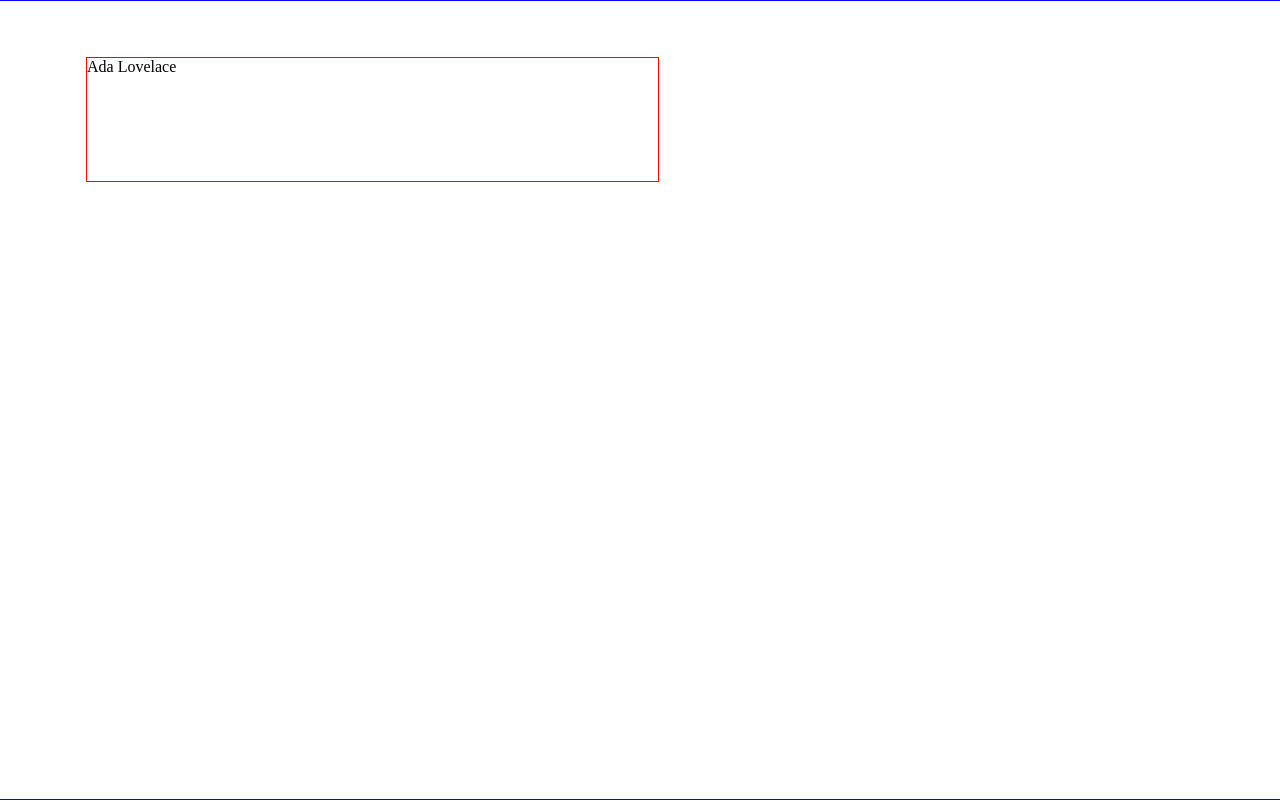
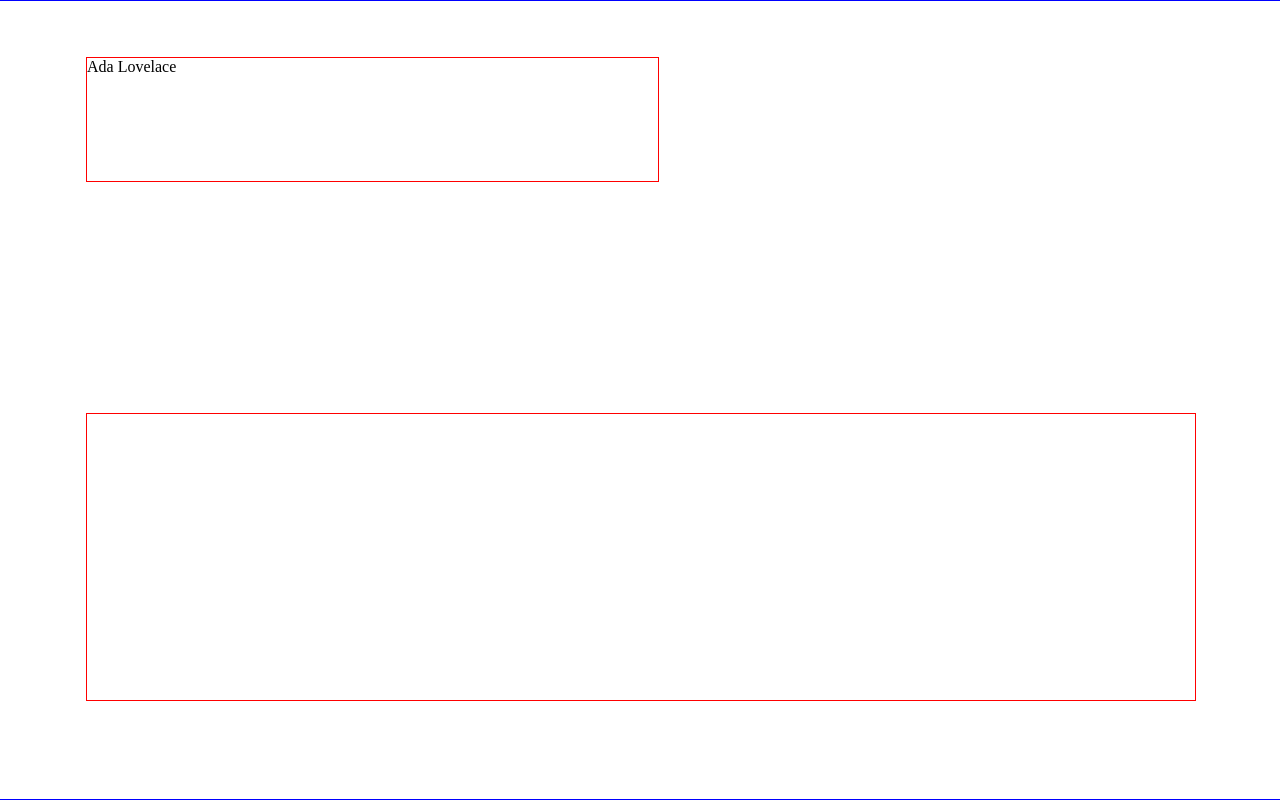
Before and after one commit to danielopq/clock-app, a React (Vite) app: page / in a window 1280 px wide. Shown: the top 800 px of the page. Built offline with nearby package versions, Linux system fonts and the light colour scheme.

Commit message:
Clock.tsx - created

```diff
--- a/src/App.tsx
+++ b/src/App.tsx
@@ -1,10 +1,12 @@
-import Quote from "./components/quote/quote"
+import Quote from "./components/quote/Quote";
+import Clock from "./components/clock/Clock";
 
 function App() {
 
   return (
     <main>
       <Quote/>
+      <Clock/>
     </main>
   )
 }
--- /dev/null
+++ b/src/components/clock/Clock.tsx
@@ -0,0 +1,8 @@
+import './clock.css';
+
+const Clock:React.FC = () =>{
+    return(
+        <section id="clock"></section>
+    )
+}
+export default Clock;
--- /dev/null
+++ b/src/components/clock/clock.css
@@ -0,0 +1,6 @@
+#clock{
+    width: 1110px;
+    height: 288px;
+    margin-bottom: 98px;
+    border: solid 1px red;
+}
--- a/src/index.css
+++ b/src/index.css
@@ -30,6 +30,10 @@ body{
 main{
     width: 1440px;
     height: 800px;
+    display: flex;
+    flex-direction: column;
+    align-items: flex-start;
+    justify-content: space-between;
     padding: 56px 0px 0px 165px;
     border: solid 1px blue;
 }
```
